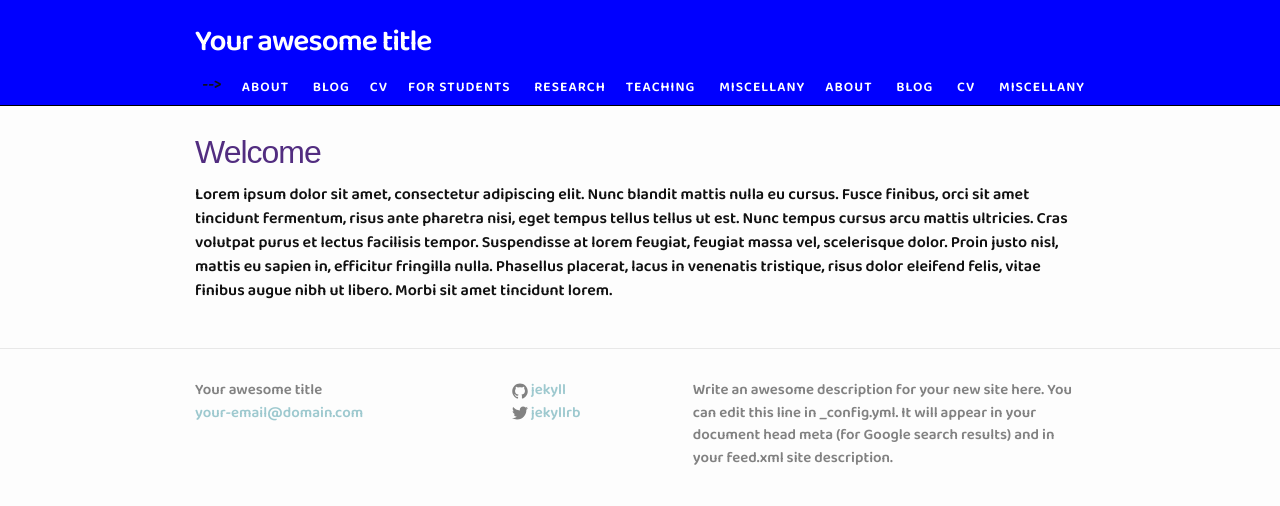
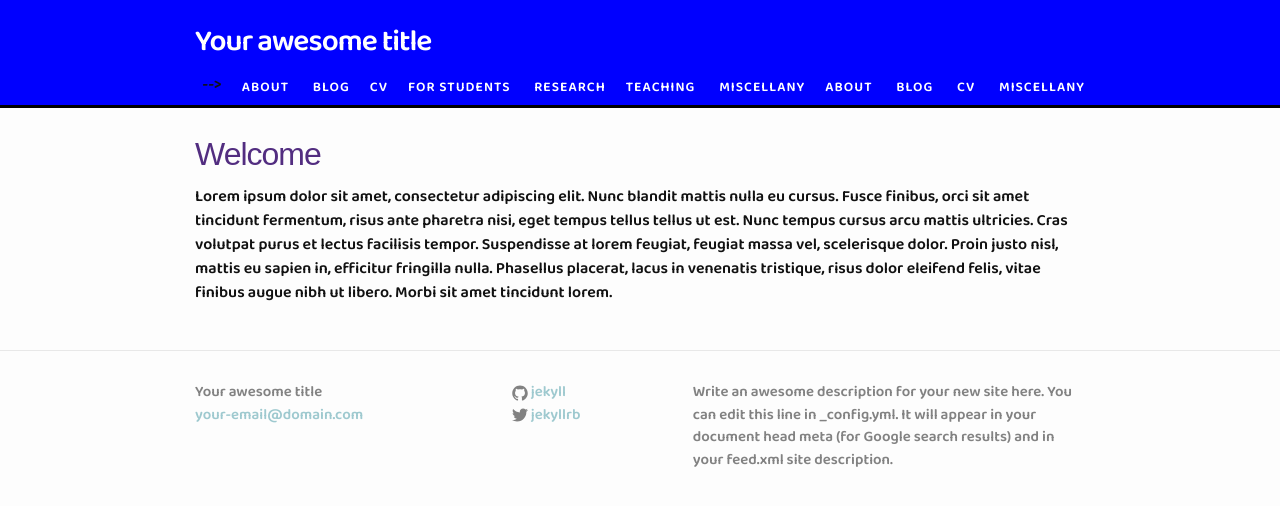
Before and after one commit to svmiller/steve-ngvb-jekyll-template, a Jekyll site: the page built from index.html, in a window 1280 px wide. Shown: the top 506 px of the page. Built offline with Jekyll 4.4.1, drawn with Linux system fonts in a browser that asks for light colours.

Commit message:
Update _header.scss

```diff
--- a/_sass/_header.scss
+++ b/_sass/_header.scss
@@ -3,7 +3,7 @@
  */
 .site-header {
     border-top: 0px solid $grey-color-dark;
-	border-bottom: 1px solid $clemson-purple;
+	border-bottom: 3px solid $clemson-purple;
     min-height: 40px;
     background: $clemson-orange;
     // Positioning context for the mobile navigation icon
@@ -121,7 +121,7 @@ color: #522d80;
 	min-width: 265px;
 
 z-index:999;
-	font-family: Helvetica, Arial, Verdana, sans-serif;
+	font-family: 'Baloo 2', cursive;
 
 }
 
```
